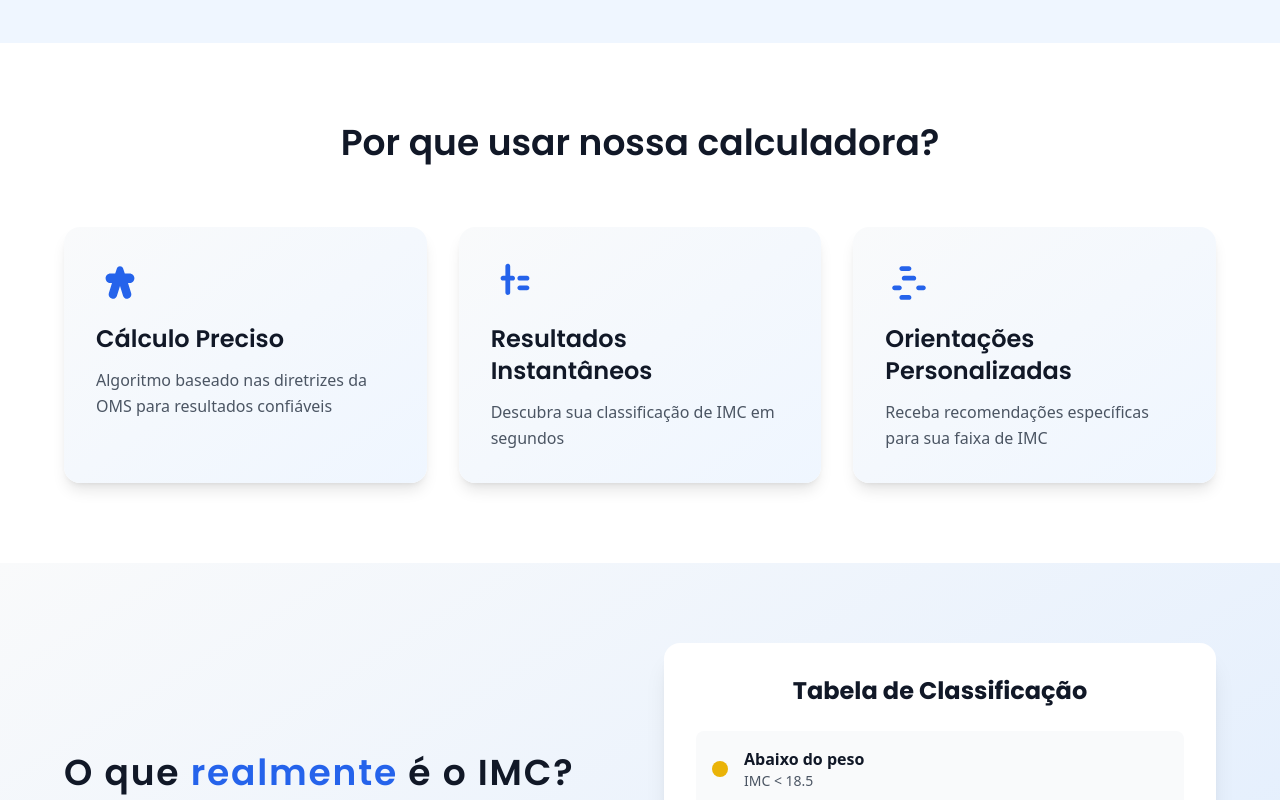
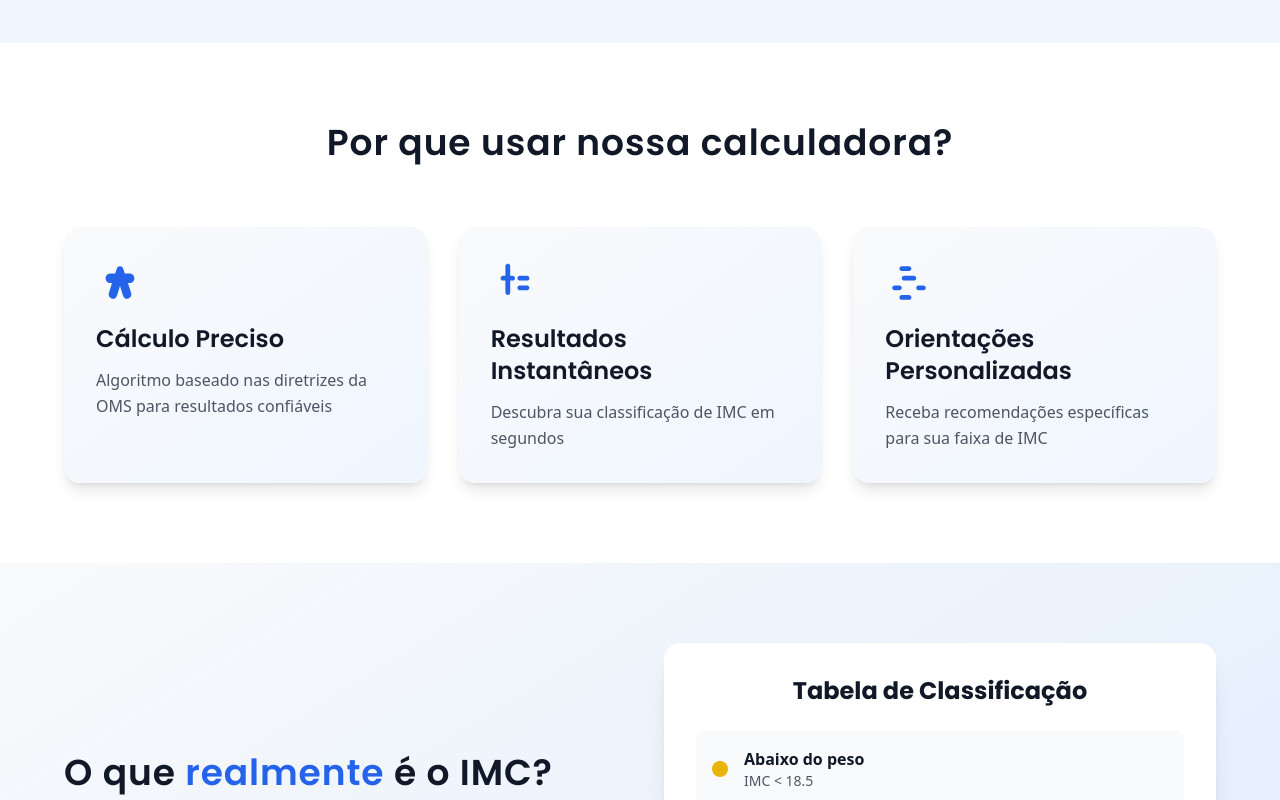
Before and after one commit to gustahxn/CalcImc, a React (Vite) app in the folder calcImc/: page / in a window 1280 px wide. Shown: the part 380-1180 px from the top of the page. Built offline with nearby package versions, Linux system fonts and the light colour scheme; no server answers.

Commit message:
Update: Espaçamento da fonte alterado

```diff
--- a/calcImc/src/components/Home.jsx
+++ b/calcImc/src/components/Home.jsx
@@ -104,7 +104,7 @@ const Home = () => {
 
       <section className="py-20 px-6 bg-white">
         <div className="max-w-6xl mx-auto">
-          <h2 className="heading-font text-4xl font-semibold text-center text-gray-900 mb-16">
+          <h2 className="heading-font text-4xl font-semibold text-center tracking-wide text-gray-900 mb-16">
             Por que usar nossa calculadora?
           </h2>
 
@@ -135,7 +135,7 @@ const Home = () => {
           <div className="grid md:grid-cols-2 gap-12 items-center">
             <div className="space-y-8">
               <div className="mb-16">
-                <h2 className="heading-font text-5xl md:text-4xl font-medium leading-tight tracking-wider text-gray-900">
+                <h2 className="heading-font text-5xl md:text-4xl font-medium leading-tight tracking-wide text-gray-900">
                   O que <span className="text-blue-600">realmente</span> é o IMC?
                 </h2>
               </div>
```
